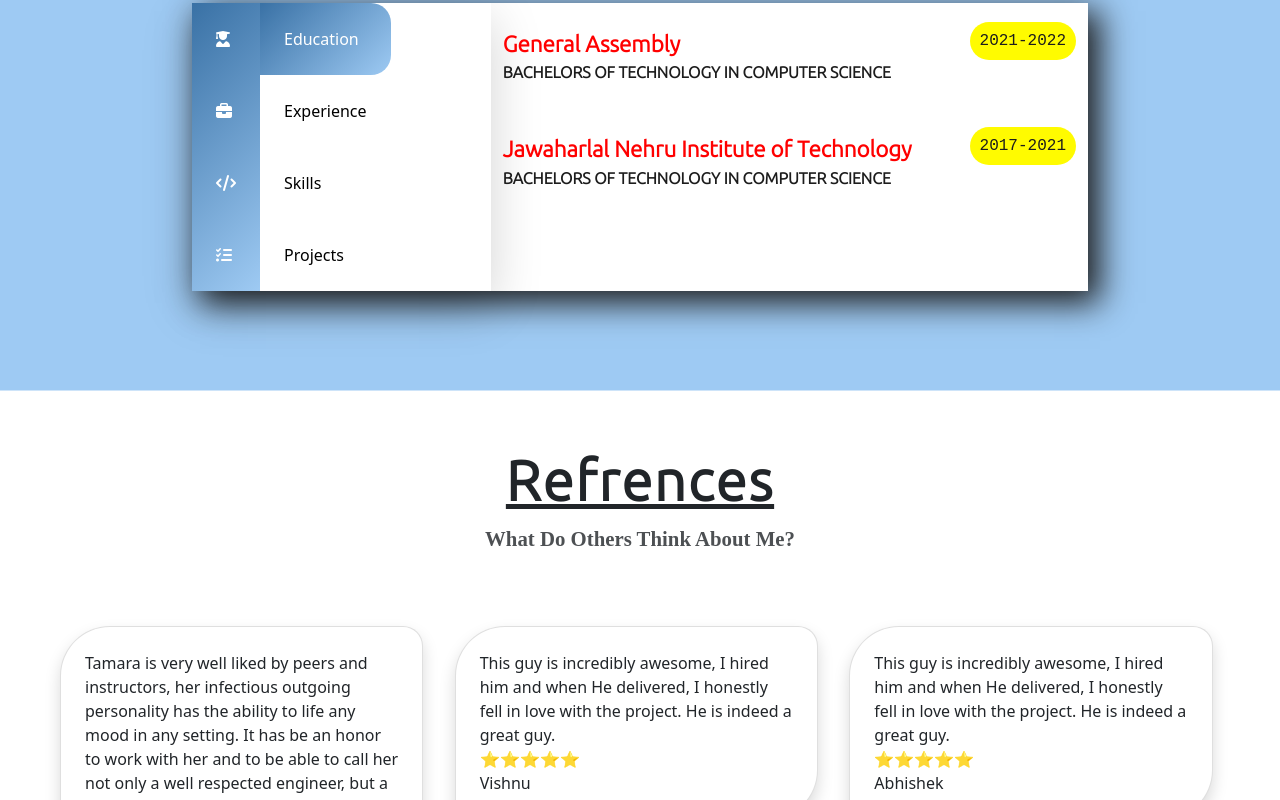
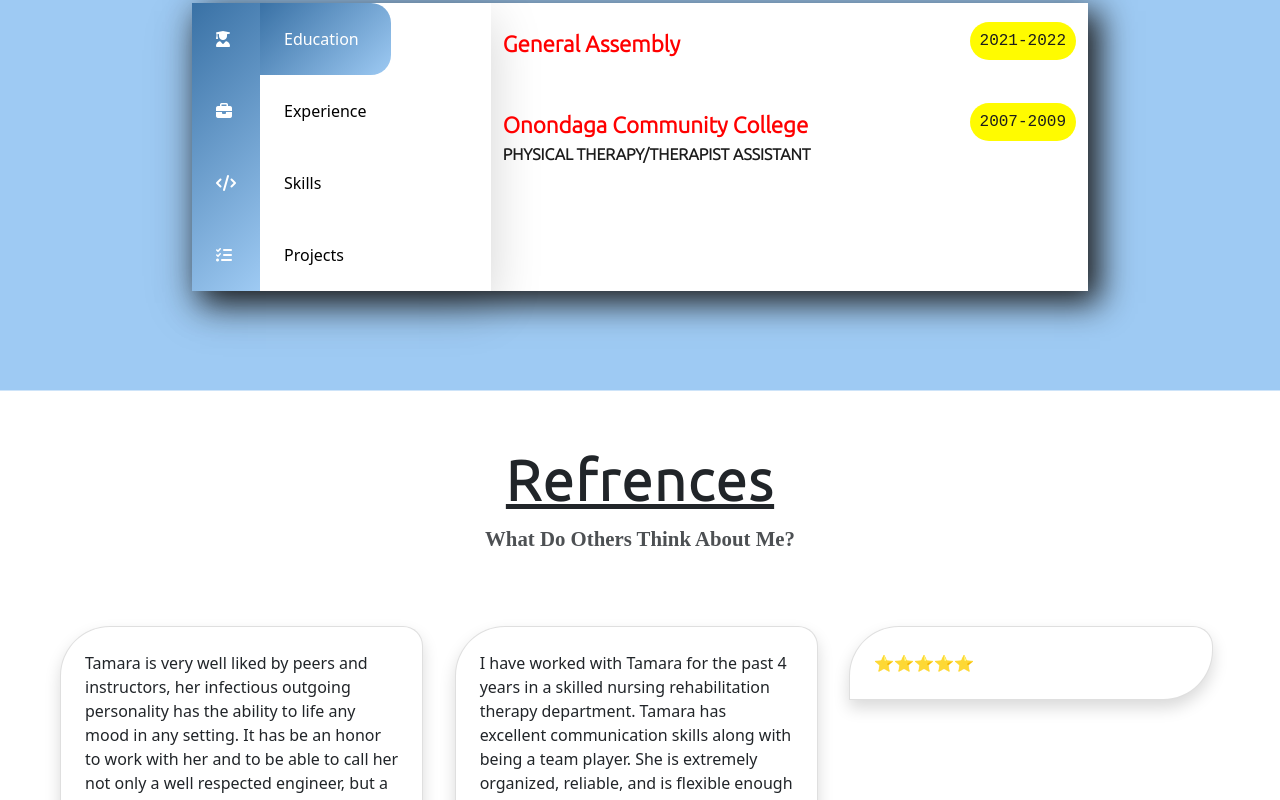
Before and after one commit to TamaraAndrea85/Portfolio, a React (Create React App) app: page / in a window 1280 px wide. Shown: the part 1640-2440 px from the top of the page. Built offline with nearby package versions, Linux system fonts and the light colour scheme; no server answers.

Commit message:
added some education

```diff
--- a/src/Education.js
+++ b/src/Education.js
@@ -8,9 +8,7 @@
         <div className="education-one my-4 justify-content-between d-flex flex-row">
           <div className="d-flex flex-column new-one">
             <span className="university-name">General Assembly </span>
-            <span className="university-degree">
-              Bachelors of Technology in Computer Science{" "}
-            </span>
+            <span className="university-degree"> </span>
           </div>{" "}
           <div>
             <span className="year-passedout">2021-2022 </span>
@@ -18,15 +16,13 @@
         </div>
         <div className="education-one my-4 justify-content-between d-flex flex-row">
           <div className="d-flex flex-column new-one">
-            <span className="university-name">
-              Jawaharlal Nehru Institute of Technology{" "}
-            </span>
+            <span className="university-name">Onondaga Community College</span>
             <span className="university-degree">
-              Bachelors of Technology in Computer Science{" "}
+              Physical Therapy/Therapist Assistant{" "}
             </span>
           </div>{" "}
           <div>
-            <span className="year-passedout">2017-2021 </span>
+            <span className="year-passedout">2007-2009 </span>
           </div>
         </div>
         <div className="education-one my-4 justify-content-between d-flex flex-row">
--- a/src/Testimonials.js
+++ b/src/Testimonials.js
@@ -8,12 +8,12 @@
       text: "Tamara is very well liked by peers and instructors, her infectious outgoing personality has the ability to life any mood in any setting. It has be an honor to work with her and to be able to call her not only a well respected engineer, but a new friend. I am sure any company would see how much of a valuable asset she will be.",
     },
     {
-      name: "Vishnu",
-      text: "This guy is incredibly awesome, I hired him and when He delivered, I honestly fell in love with the project. He is indeed a great guy.",
+      name: "Destiny Cerlanek ",
+      text: "I have worked with Tamara for the past 4 years in a skilled nursing rehabilitation therapy department.  Tamara has excellent communication skills along with being a team player. She is extremely organized, reliable, and is flexible enough to work on any project that is assigned to her. In addition, she is able to work independently and is able to follow through to ensure the job gets done. Tamara would be a tremendous asset for your company and has my highest recommendation.",
     },
     {
-      name: "Abhishek",
-      text: "This guy is incredibly awesome, I hired him and when He delivered, I honestly fell in love with the project. He is indeed a great guy.",
+      name: "",
+      text: "",
     },
   ];
   return (
```
